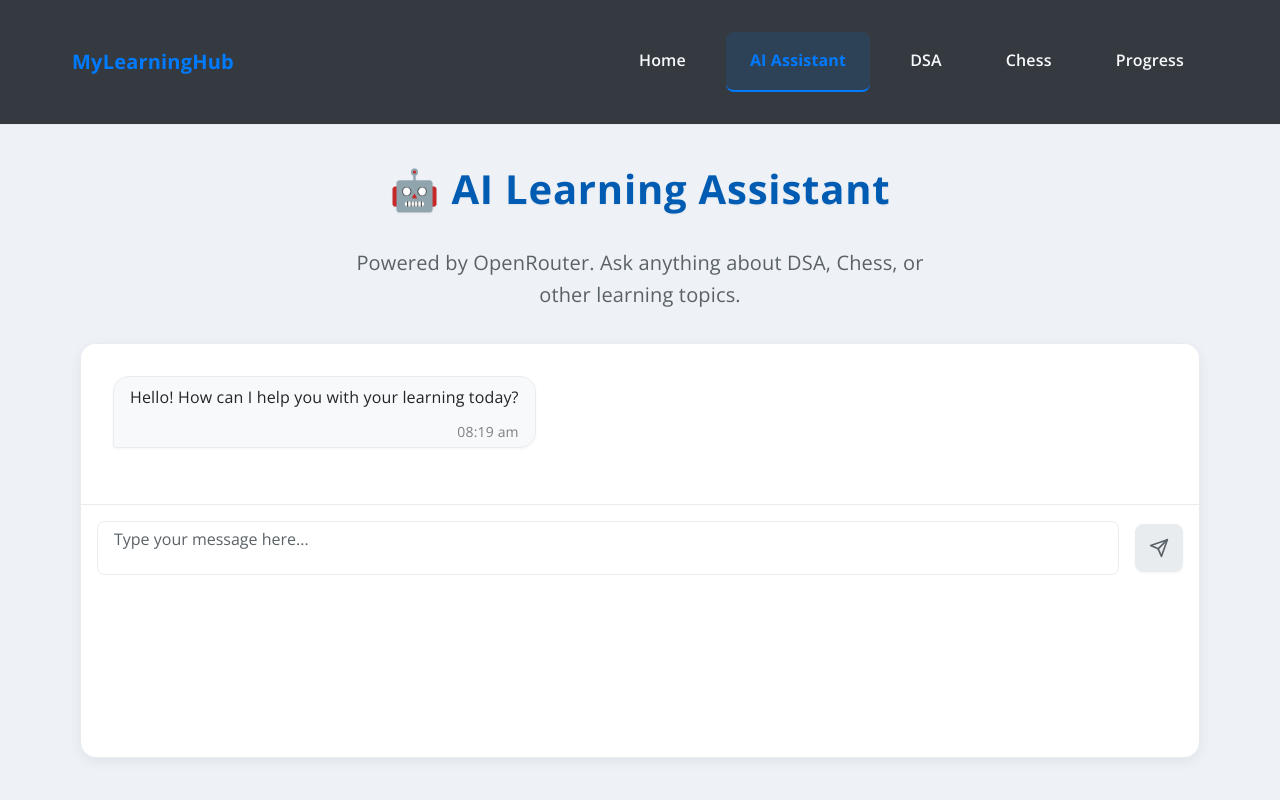
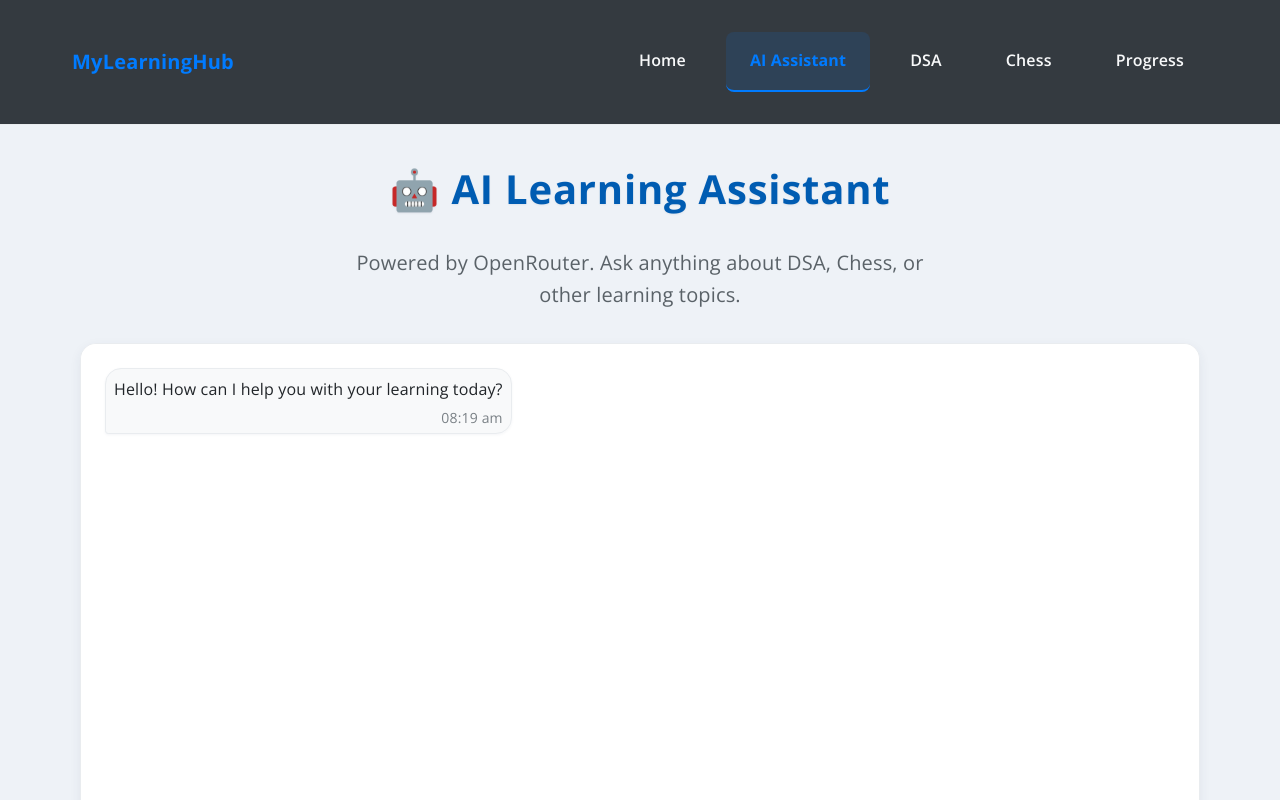
Before and after one commit to vishalpa8/my-learning-hub, a React (Vite) app: page /ai-assistant in a window 1280 px wide. Shown: the top 800 px of the page. Built offline with nearby package versions, Linux system fonts and the light colour scheme; no server answers.

Commit message:
input-form fix

```diff
--- a/src/components/ai/ChatInterface.css
+++ b/src/components/ai/ChatInterface.css
@@ -1,3 +1,12 @@
+/* ===== CHAT SECTION CONTAINER ===== */
+.ai-chat-section {
+  height: 70vh; /* Full viewport height */
+  max-height: 70vh;
+  overflow: hidden;
+  display: flex;
+  flex-direction: column;
+}
+
 /* Chat Interface Styles */
 .chat-interface {
   display: flex;
@@ -5,15 +14,17 @@
   height: 100%;
   width: 100%;
   background-color: var(--background-color);
+  overflow: hidden; /* Prevent overflow from container */
 }
 
 .chat-messages {
   flex: 1;
   overflow-y: auto;
-  padding: var(--spacing-lg);
+  padding: var(--spacing-md);
   display: flex;
   flex-direction: column;
   gap: var(--spacing-md);
+  min-height: 0; /* Allow flex item to shrink below content size */
 }
 
 /* Custom scrollbar */
@@ -37,7 +48,7 @@
 
 .message-bubble {
   max-width: 70%;
-  padding: var(--spacing-xs) var(--spacing-sm);
+  padding: var(--spacing-xs) var(--spacing-xs);
   border-radius: var(--border-radius-lg);
   position: relative;
   word-wrap: break-word;
@@ -85,7 +96,7 @@
 
 .message-text {
   line-height: var(--line-height-base);
-  margin-bottom: var(--spacing-xxs);
+  margin-bottom: var(--spacing-xxxs);
 }
 
 .message-text p{
@@ -259,7 +270,6 @@
   justify-content: space-evenly;
   flex-direction: row-reverse;
   align-items: flex-end;
-  margin-top: var(--spacing-xs);
   gap: var(--spacing-sm);
   min-height: 20px;
 }
@@ -570,7 +580,7 @@ pre.ai-code-block code {
 .chat-input-form {
   display: flex;
   align-items: flex-end;
-  gap: var(--spacing-sm);
+  gap: var(--spacing-xs);
   padding: var(--spacing-sm);
   background-color: var(--background-color);
   border-top: 1px solid var(--border-color);
@@ -624,7 +634,7 @@ pre.ai-code-block code {
   transition: all 0.2s ease;
   flex-shrink: 0;
   box-sizing: border-box;
-  margin-bottom: 3px;
+  margin-bottom: 4px;
 }
 
 .chat-input-form button svg {
@@ -807,7 +817,7 @@ pre.ai-code-block code {
 /* Message streaming state */
 .message-bubble .message-text .streaming-markdown {
   border-left: 3px solid var(--primary-color);
-  padding-left: var(--spacing-sm);
+  padding-left: var(--spacing-xs);
   background: linear-gradient(90deg,
     rgba(var(--primary-color-rgb), 0.1) 0%,
     rgba(var(--primary-color-rgb), 0.05) 50%,
```
